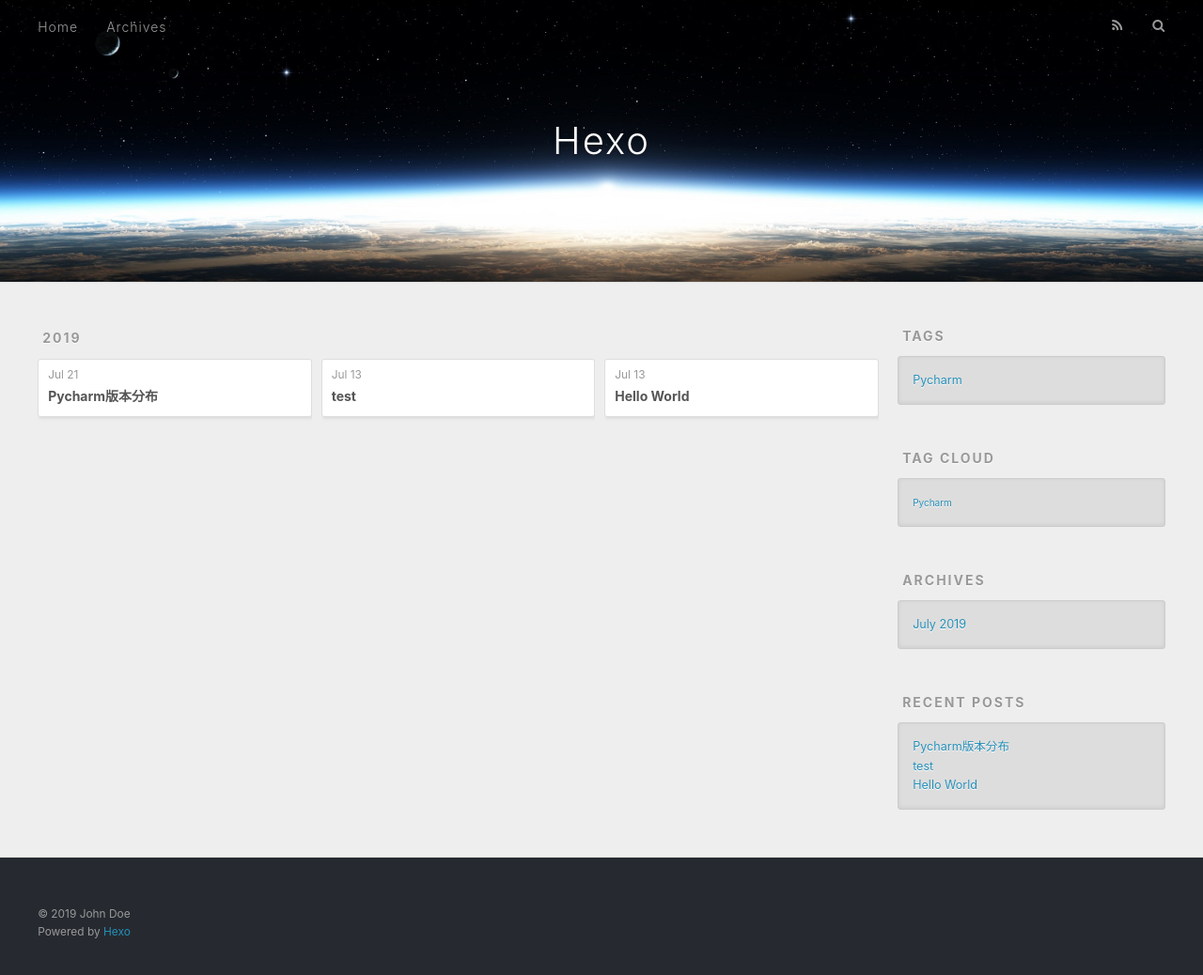
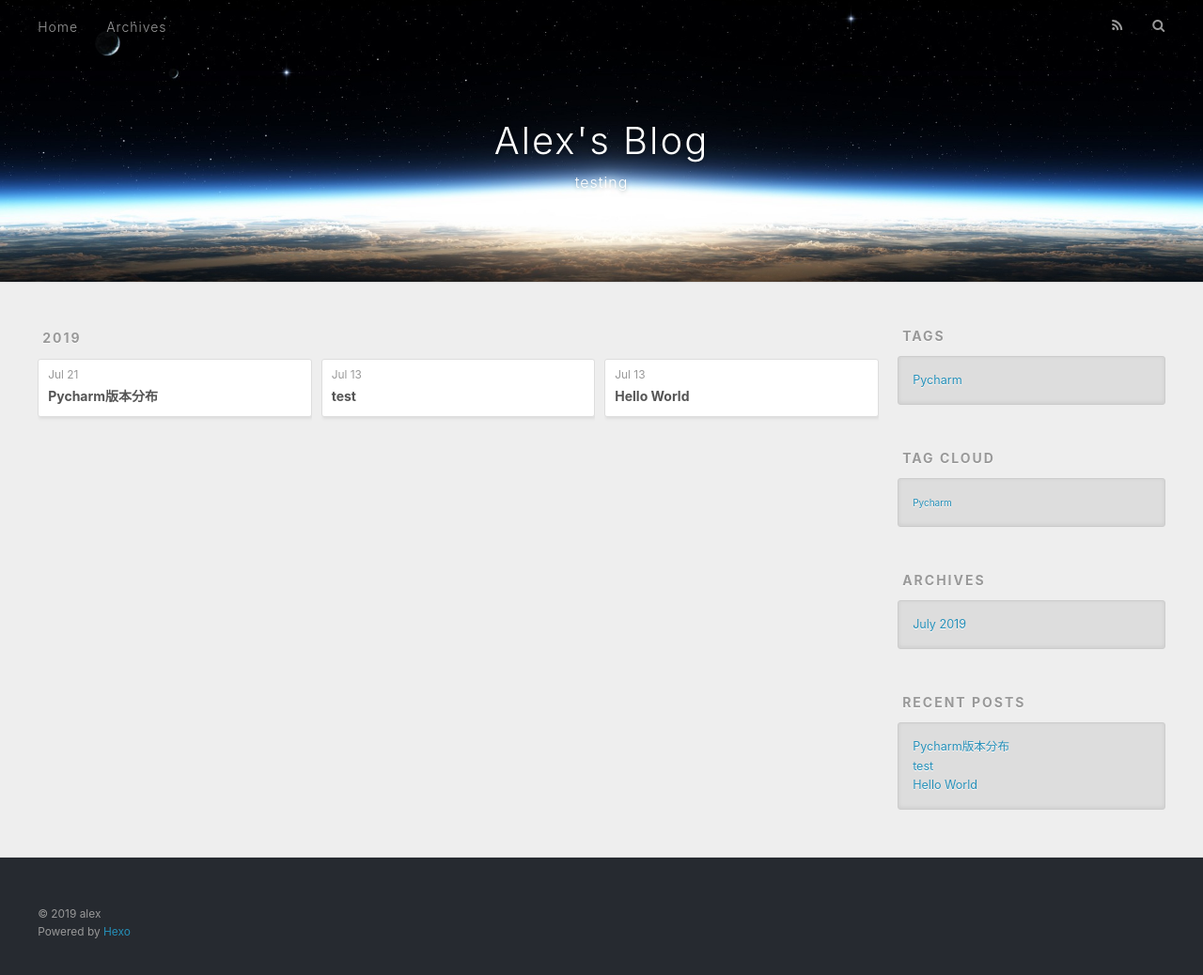
Before and after one commit to alexzshl/alexzshl.github.io, a plain HTML site: page archives/2019/07/index.html in a window 1280 px wide. Shown: the whole page at 94% size. Drawn offline with nearby package versions, Linux system fonts and the light colour scheme.

Commit message:
Site updated: 2019-07-21 21:21:12

```diff
--- a/archives/2019/07/index.html
+++ b/archives/2019/07/index.html
@@ -5,17 +5,21 @@
 
 
 
-  <title>Archives: 2019/7 | Hexo</title>
+  <title>Archives: 2019/7 | Alex&#39;s Blog</title>
   <meta name="viewport" content="width=device-width, initial-scale=1, maximum-scale=1">
-  <meta property="og:type" content="website">
-<meta property="og:title" content="Hexo">
+  <meta name="description" content="my_blog">
+<meta name="keywords" content="alex test blog hexo">
+<meta property="og:type" content="website">
+<meta property="og:title" content="Alex&#39;s Blog">
 <meta property="og:url" content="http://yoursite.com/archives/2019/07/index.html">
-<meta property="og:site_name" content="Hexo">
-<meta property="og:locale" content="default">
+<meta property="og:site_name" content="Alex&#39;s Blog">
+<meta property="og:description" content="my_blog">
+<meta property="og:locale" content="zh">
 <meta name="twitter:card" content="summary">
-<meta name="twitter:title" content="Hexo">
+<meta name="twitter:title" content="Alex&#39;s Blog">
+<meta name="twitter:description" content="my_blog">
 
-    <link rel="alternate" href="/atom.xml" title="Hexo" type="application/atom+xml">
+    <link rel="alternate" href="/atom.xml" title="Alex&#39;s Blog" type="application/atom+xml">
 
 
     <link rel="icon" href="/favicon.png">
@@ -34,8 +38,12 @@
   <div id="header-outer" class="outer">
     <div id="header-title" class="inner">
       <h1 id="logo-wrap">
-        <a href="/" id="logo">Hexo</a>
+        <a href="/" id="logo">Alex&#39;s Blog</a>
       </h1>
+
+        <h2 id="subtitle-wrap">
+          <a href="/" id="subtitle">testing</a>
+        </h2>
 
     </div>
     <div id="header-inner" class="inner">
@@ -199,7 +207,7 @@
 
   <div class="outer">
     <div id="footer-info" class="inner">
-      &copy; 2019 John Doe<br>
+      &copy; 2019 alex<br>
       Powered by <a href="http://hexo.io/" target="_blank">Hexo</a>
     </div>
   </div>
```
Also changed, not shown: 2019/07/13/hello-world/index.html (+11 -6 lines), 2019/07/13/test/index.html (+11 -6 lines), 2019/07/21/Pycharm版本分布/index.html (+10 -6 lines), archives/2019/index.html (+17 -9 lines), archives/index.html (+17 -9 lines), index.html (+17 -9 lines), tags/Pycharm/index.html (+17 -9 lines).
